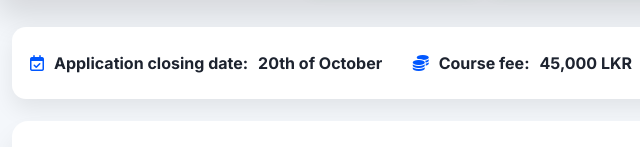
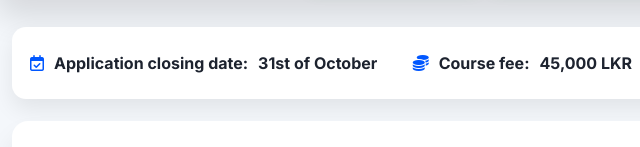
Before and after one commit to UoMTCPShortcourse/UrbInformatics, a plain HTML site: page index.html in a window 1280 px wide. Shown: the part 653-800 px from the top of the page, 44-684 px from the left. Drawn offline with Linux system fonts and the light colour scheme.

Commit message:
Update course info section

```diff
--- a/index.html
+++ b/index.html
@@ -97,7 +97,7 @@
 <!-- BASIC INFO -->
 <div class="basic">
   <div class="basic-card">
-    <div class="basic-item"><i class="fa-regular fa-calendar-check"></i> Application closing date: <strong>20th of October</strong></div>
+    <div class="basic-item"><i class="fa-regular fa-calendar-check"></i> Application closing date: <strong>31st of October</strong></div>
     <div class="basic-item"><i class="fa-solid fa-coins"></i> Course fee: <strong>45,000 LKR</strong></div>
     <div class="basic-item"><i class="fa-solid fa-chalkboard-user"></i> Lecture mode: <strong>Both Physical [30 hrs] &amp; Online [15 hrs], every Sunday</strong></div>
   </div>
```
